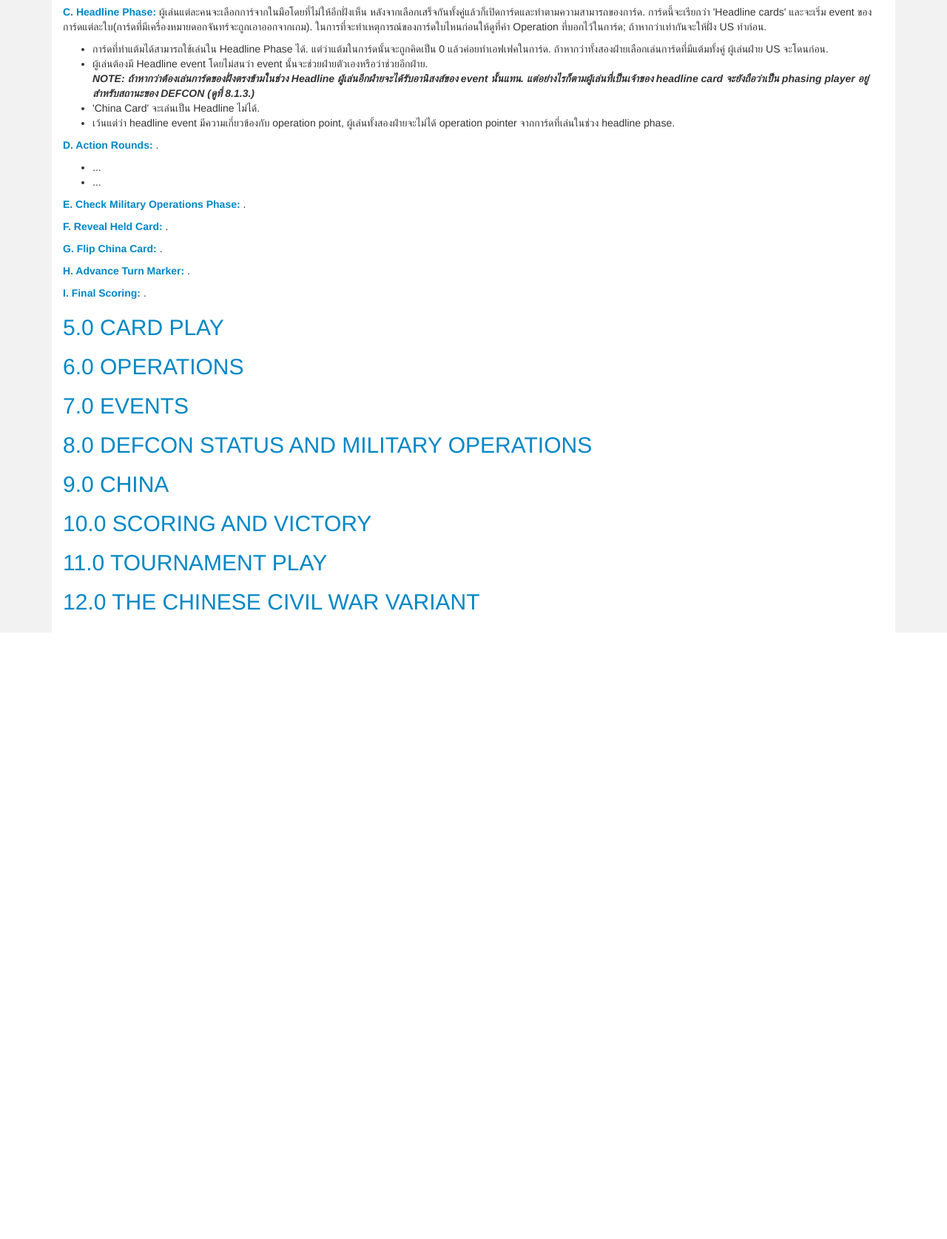
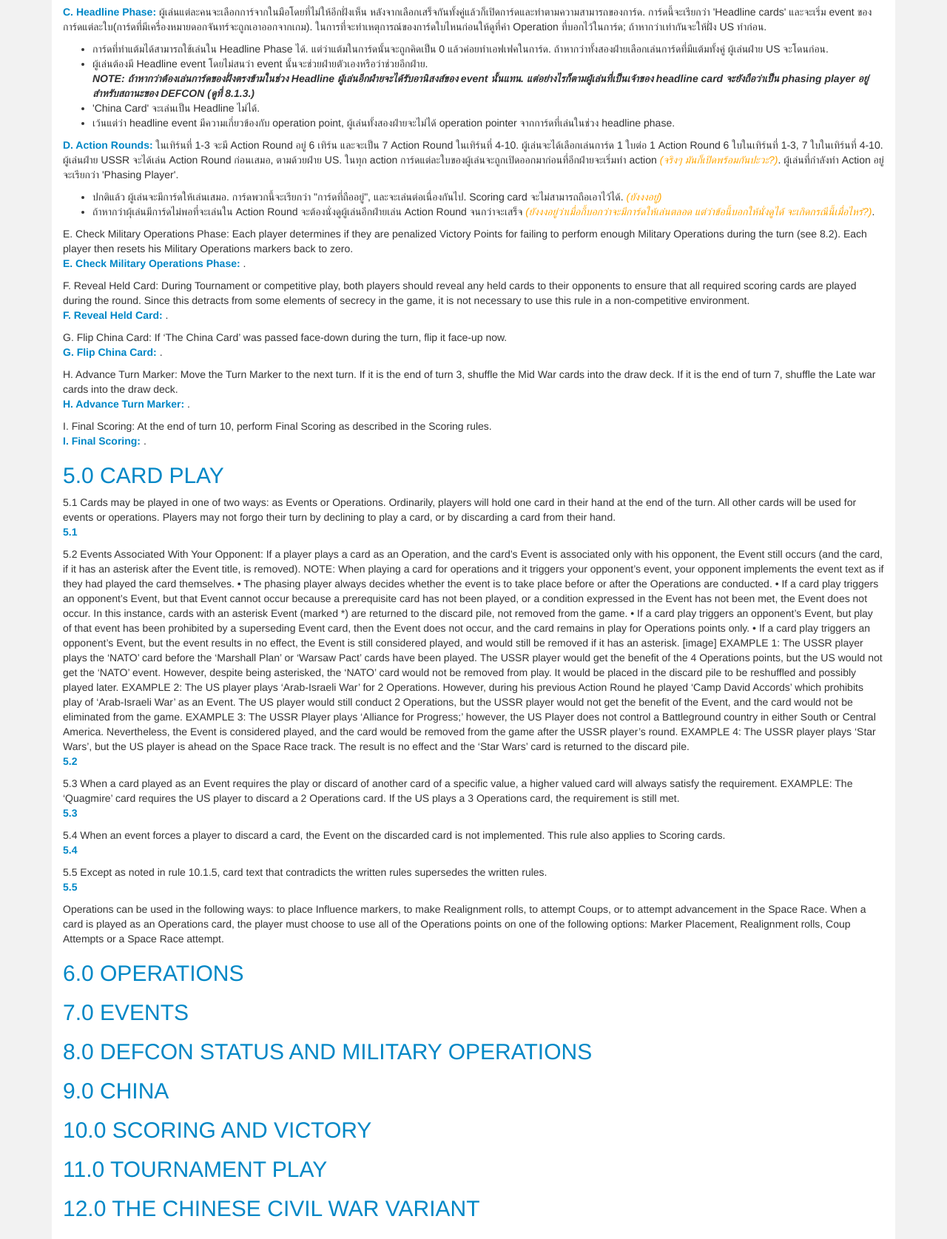
Before and after one commit to nattapol/twilight-struggle, a PHP site: page / in a window 1280 px wide. Shown: the part 3069-4744 px from the top of the page at 74% size. Before the commit the page ends 3924 px from the top, so only its background shows below. Run offline with PHP 8.4, Linux system fonts and the light colour scheme.

Commit message:
Action Round

```diff
--- a/css/elements/main.scss
+++ b/css/elements/main.scss
@@ -17,3 +17,8 @@ strong {
 em {
     font-weight: bold;
 }
+
+.remindme {
+    color: orange;
+    font-style: italic;
+}
--- a/css/styles.css
+++ b/css/styles.css
@@ -26,4 +26,8 @@ strong {
 em {
   font-weight: bold; }
 
+.remindme {
+  color: orange;
+  font-style: italic; }
+
 /*# sourceMappingURL=styles.css.map */
--- a/index.html
+++ b/index.html
@@ -159,24 +159,109 @@
                 </ul>
             </div>
 
-            <p><strong>D. Action Rounds:</strong> .</p>
+            <p><strong>D. Action Rounds:</strong> ในเทิร์นที่ 1-3 จะมี Action Round อยู่ 6 เทิร์น และจะเป็น 7 Action Round ในเทิร์นที่ 4-10. ผู้เล่นจะได้เลือกเล่นการ์ด 1 ใบต่อ 1 Action Round 6 ใบในเทิร์นที่ 1-3, 7 ใบในเทิร์นที่ 4-10. ผู้เล่นฝ่าย USSR จะได้เล่น Action Round ก่อนเสมอ, ตามด้วยฝ่าย US. ในทุก action การ์ดแต่ละใบของผู้เล่นจะถูกเปิดออกมาก่อนที่อีกฝ่ายจะเริ่มทำ action <span class="remindme">(จริงๆ มันก็เปิดพร้อมกันปะวะ?)</span>. ผู้เล่นที่กำลังทำ Action อยู่จะเรียกว่า 'Phasing Player'.</p>
+
             <ul>
-                <li>...</li>
-                <li>...</li>
+                <li>ปกติแล้ว ผู้เล่นจะมีการ์ดให้เล่นเสมอ. การ์ดพวกนี้จะเรียกว่า "การ์ดที่ถืออยู่", และจะเล่นต่อเนื่องกันไป. Scoring card จะไม่สามารถถือเอาไว้ได้. <span class="remindme">(ยังงงอยู่)</span ></li>
+                <li>ถ้าหากว่าผุ้เล่นมีการ์ดไม่พอที่จะเล่นใน Action Round จะต้องนั่งดูผู้เล่นอีกฝ่ายเล่น Action Round จนกว่าจะเสร็จ <span class="remindme">(ยังงงอยู่ว่าเมื่อกี้บอกว่าจะมีการ์ดให้เล่นตลอด แต่ว่าข้อนี้บอกให้นั่งดูได้ จะเกิดกรณีนี้เมื่อไหร่?)</span >.</li>
             </ul>
-
+E. Check Military Operations Phase: Each player determines
+if they are penalized Victory Points for failing to perform enough
+Military Operations during the turn (see 8.2). Each player then
+resets his Military Operations markers back to zero.
             <p><strong>E. Check Military Operations Phase:</strong> .</p>
-
+F. Reveal Held Card: During Tournament or competitive play,
+both players should reveal any held cards to their opponents
+to ensure that all required scoring cards are played during the
+round. Since this detracts from some elements of secrecy in the
+game, it is not necessary to use this rule in a non-competitive
+environment.
             <p><strong>F. Reveal Held Card:</strong> .</p>
-
+G. Flip China Card: If ‘The China Card’ was passed face-down
+during the turn, flip it face-up now.
             <p><strong>G. Flip China Card:</strong> .</p>
-
+H. Advance Turn Marker: Move the Turn Marker to the next
+turn. If it is the end of turn 3, shuffle the Mid War cards into the
+draw deck. If it is the end of turn 7, shuffle the Late war cards
+into the draw deck.
             <p><strong>H. Advance Turn Marker:</strong> .</p>
-
+I. Final Scoring: At the end of turn 10, perform Final Scoring
+as described in the Scoring rules.
             <p><strong>I. Final Scoring:</strong> .</p>
 
             <h2>5.0 CARD PLAY</h2>
+5.1 Cards may be played in one of two ways: as Events or Operations.
+Ordinarily, players will hold one card in their hand at
+the end of the turn. All other cards will be used for events or
+operations. Players may not forgo their turn by declining to play
+a card, or by discarding a card from their hand.
+            <p><strong>5.1</strong></p>
+5.2 Events Associated With Your Opponent: If a player plays
+a card as an Operation, and the card’s Event is associated only
+with his opponent, the Event still occurs (and the card, if it has
+an asterisk after the Event title, is removed).
+NOTE: When playing a card for operations and it triggers your
+opponent’s event, your opponent implements the event text as if
+they had played the card themselves.
+• The phasing player always decides whether the event is to take
+place before or after the Operations are conducted.
+• If a card play triggers an opponent’s Event, but that Event
+cannot occur because a prerequisite card has not been played,
+or a condition expressed in the Event has not been met, the
+Event does not occur. In this instance, cards with an asterisk
+Event (marked *) are returned to the discard pile, not removed
+from the game.
+• If a card play triggers an opponent’s Event, but play of that
+event has been prohibited by a superseding Event card, then
+the Event does not occur, and the card remains in play for
+Operations points only.
+• If a card play triggers an opponent’s Event, but the event results
+in no effect, the Event is still considered played, and would
+still be removed if it has an asterisk.
+[image]
+EXAMPLE 1: The USSR player plays the ‘NATO’ card before the
+‘Marshall Plan’ or ‘Warsaw Pact’ cards have been played. The
+USSR player would get the benefit of the 4 Operations points,
+but the US would not get the ‘NATO’ event. However, despite
+being asterisked, the ‘NATO’ card would not be removed from
+play. It would be placed in the discard pile to be reshuffled and
+possibly played later.
+EXAMPLE 2: The US player plays ‘Arab-Israeli War’ for 2 Operations.
+However, during his previous Action Round he played
+‘Camp David Accords’ which prohibits play of ‘Arab-Israeli War’
+as an Event. The US player would still conduct 2 Operations,
+but the USSR player would not get the benefit of the Event, and
+the card would not be eliminated from the game.
+EXAMPLE 3: The USSR Player plays ‘Alliance for Progress;’
+however, the US Player does not control a Battleground country
+in either South or Central America. Nevertheless, the Event is
+considered played, and the card would be removed from the game
+after the USSR player’s round.
+EXAMPLE 4: The USSR player plays ‘Star Wars’, but the US
+player is ahead on the Space Race track. The result is no effect
+and the ‘Star Wars’ card is returned to the discard pile.
+            <p><strong>5.2</strong></p>
+5.3 When a card played as an Event requires the play or discard
+of another card of a specific value, a higher valued card will
+always satisfy the requirement.
+EXAMPLE: The ‘Quagmire’ card requires the US player to discard
+a 2 Operations card. If the US plays a 3 Operations card,
+the requirement is still met.
+            <p><strong>5.3</strong></p>
+5.4 When an event forces a player to discard a card, the Event
+on the discarded card is not implemented. This rule also applies
+to Scoring cards.
+            <p><strong>5.4</strong></p>
+5.5 Except as noted in rule 10.1.5, card text that contradicts the
+written rules supersedes the written rules.
+            <p><strong>5.5</strong></p>
 
+Operations can be used in the following ways: to place Influence
+markers, to make Realignment rolls, to attempt Coups, or to attempt
+advancement in the Space Race. When a card is played as
+an Operations card, the player must choose to use all of the Operations
+points on one of the following options: Marker Placement,
+Realignment rolls, Coup Attempts or a Space Race attempt.
             <h2>6.0 OPERATIONS</h2>
 
             <h2>7.0 EVENTS</h2>
```
Also changed, not shown: README.md, 1 other file.
